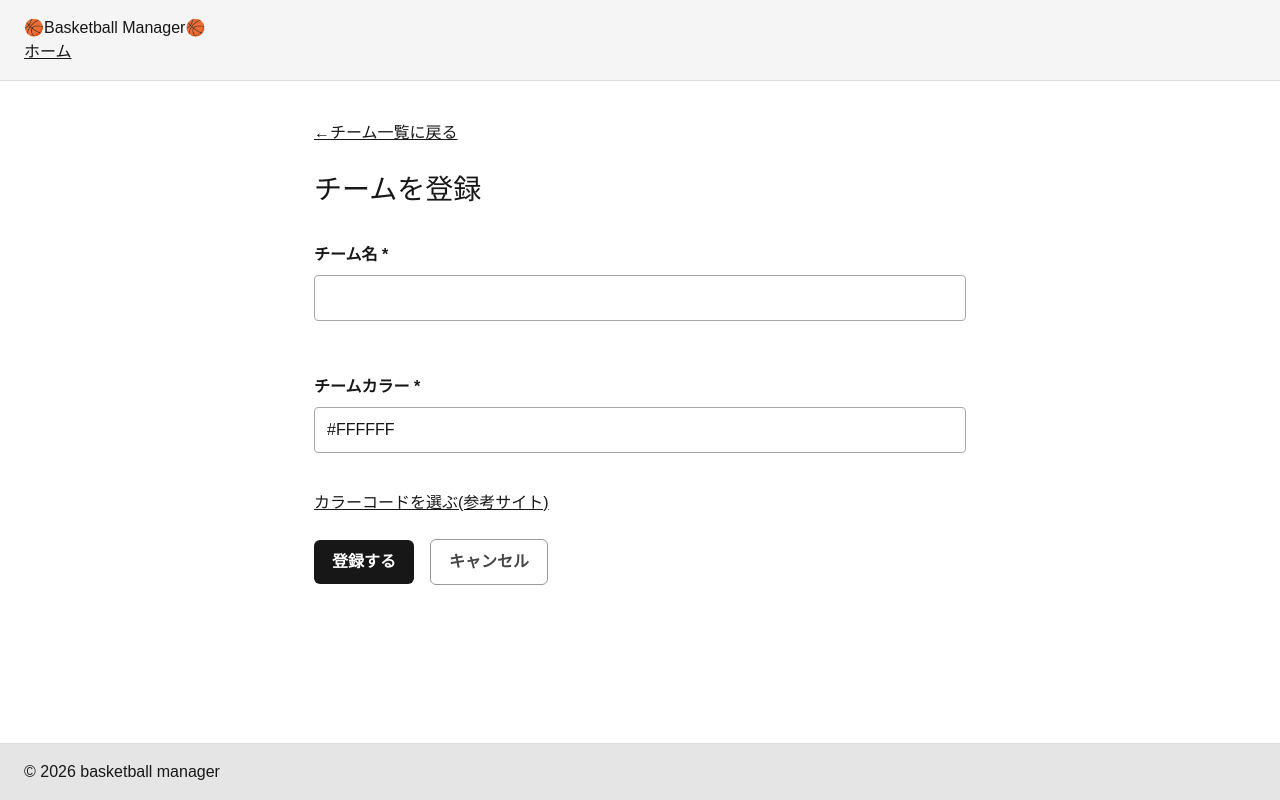
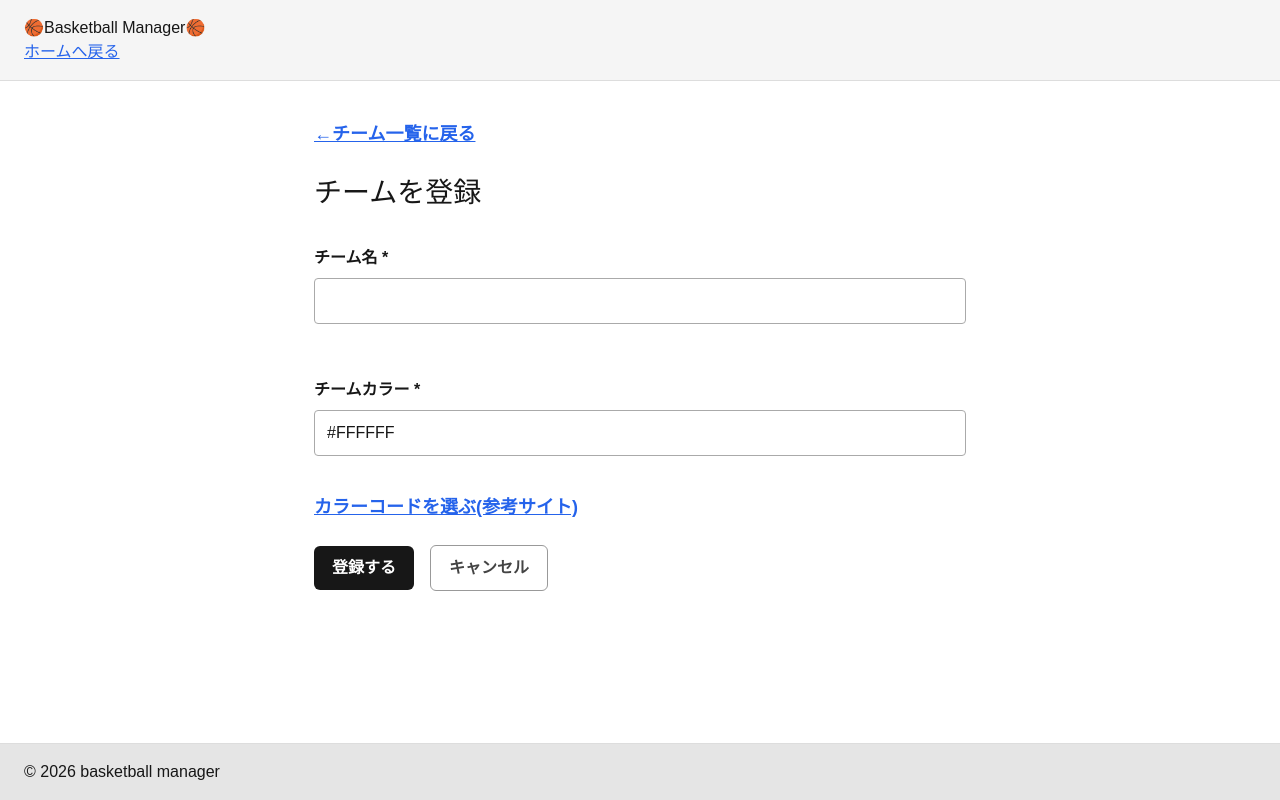
Before and after one commit to yu-mathy14/graduation-project, a Next.js app: page /teams/new in a window 1280 px wide. Built offline with nearby package versions, Linux system fonts and the light colour scheme; no server answers.

Commit message:
共通CSSのlinkを修正
linkについて見やすさの観点からホバー前後の色、文字の大きさと太さを変更

```diff
--- a/src/app/@header/default.tsx
+++ b/src/app/@header/default.tsx
@@ -8,7 +8,7 @@ export default function Header() {
       {/* どのページからでもトップページに遷移できる */}
       <nav>
         <Link href="/">
-          ホーム
+          ホームへ戻る
         </Link>
       </nav>
     </header>
--- a/src/app/common.module.css
+++ b/src/app/common.module.css
@@ -6,8 +6,10 @@
 
 /* 通常の画面遷移リンク ----------- */
 .link {
-  color: var(--color-main);
+  color: var(--color-link);
   text-decoration: underline;
+  font-size: 18px;
+  font-weight: bold;
 }
 
 .link:hover {
--- a/src/app/globals.css
+++ b/src/app/globals.css
@@ -13,7 +13,10 @@
 
   /* ホバー時に使用する色 */
   --color-hover-button: #f97316;
-  --color-hover-link: #2563eb;
+  --color-hover-link: #af00af;
+
+  /* リンクの色 */
+  --color-link: #2563eb;
 
   /* エラー文に使用する色 */
   --color-error: #dc2626;
--- a/src/app/layout.module.css
+++ b/src/app/layout.module.css
@@ -12,12 +12,12 @@
 }
 
 .header a {
-  color: #171717;
+  color: var(--color-link);
   text-decoration: underline;
 }
 
 .header a:hover {
-  color: #2563eb;
+  color: var(--color-hover-link);
 }
 
 .main {
```
